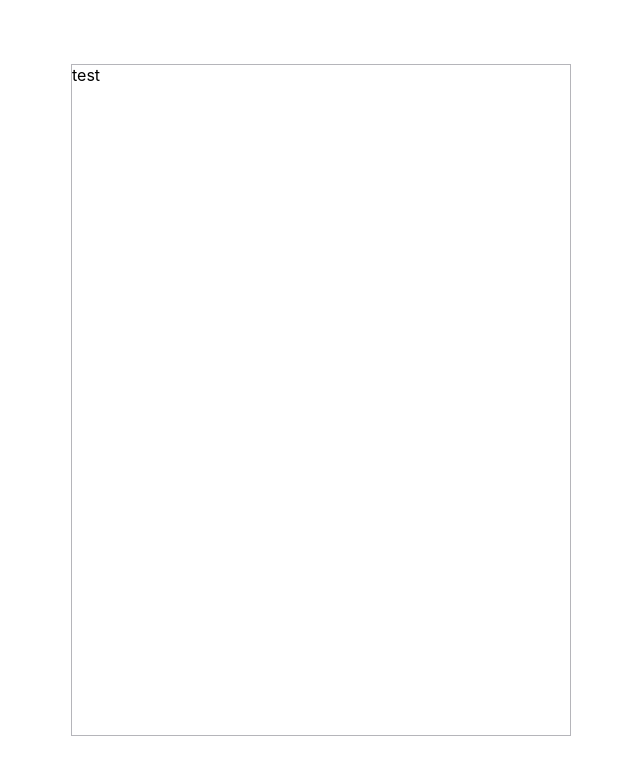
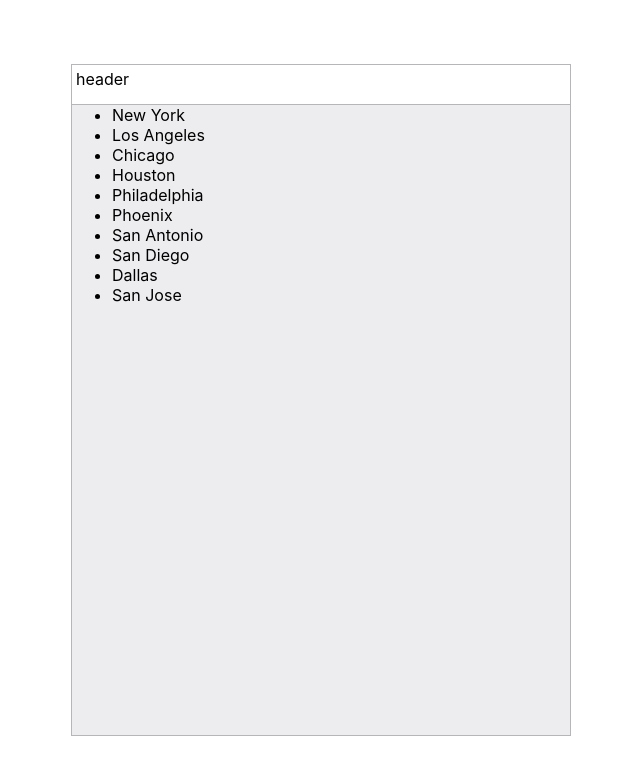
Before and after one commit to alirezaaminii/react-search-custom, a Next.js app: page / in a window 1280 px wide. Shown: the top 774 px of the page, without its empty margins (319-959 px from the left). Built offline with nearby package versions, Linux system fonts and the light colour scheme.

Commit message:
feat: add home page structure

```diff
--- a/src/pages-components/index.tsx
+++ b/src/pages-components/home/index.tsx
@@ -1,17 +1,23 @@
 import Head from 'next/head'
 import {HomeProps} from "@/pages";
+import {HomePageStyles} from "@/pages-components/home/style";
 
 export default function Home(props: HomeProps) {
-  console.log(props);
   return (
-    <>
+    <HomePageStyles>
       <Head>
         <title>React Search Component</title>
-        <meta name="description" content="React Search Component" />
         <meta name="viewport" content="width=device-width, initial-scale=1" />
         <link rel="icon" href="/favicon.ico" />
       </Head>
-      test
-    </>
+      <div className="header">header</div>
+      <div className="cities-list">
+        <ul>
+          {
+            props.cities.map(city => <li key={city}>{city}</li>)
+          }
+        </ul>
+      </div>
+    </HomePageStyles>
   )
 }
--- /dev/null
+++ b/src/pages-components/home/style.ts
@@ -0,0 +1,41 @@
+import styled from "styled-components";
+import {colors} from "@/styles/colors";
+
+const headerHeight = 40;
+
+export const HomePageStyles = styled.div`
+  position: relative;
+  width: 100%;
+  height: 100%;
+  overflow: auto;
+
+  &::-webkit-scrollbar {
+    border-radius: 4px;
+    width: 4px;
+    background: ${colors.stroke};
+  }
+
+  &::-webkit-scrollbar-track {
+    border-radius: 4px;
+  }
+
+  &::-webkit-scrollbar-thumb {
+    border-radius: 4px;
+    background: ${colors.secondary};
+  }
+
+  .header {
+    position: sticky;
+    top: 0;
+    width: 100%;
+    height: ${headerHeight}px;
+    background: ${colors.white};
+    padding: 4px;
+    border-bottom: 1px solid ${colors.secondary};
+  }
+
+  .cities-list {
+    height: calc(100% - ${headerHeight}px);
+    background: ${colors.stroke};
+  }
+`;
--- a/src/pages/index.tsx
+++ b/src/pages/index.tsx
@@ -1,4 +1,4 @@
-import Home from '@/pages-components/index'
+import Home from '@/pages-components/home'
 import React from "react";
 import {GetServerSideProps} from "next";
 
--- a/src/styles/global-styles.ts
+++ b/src/styles/global-styles.ts
@@ -13,6 +13,7 @@ const GlobalStyles = createGlobalStyle`
 
   * {
     box-sizing: border-box;
+    margin: 0;
   }
 
   #__next {
```
